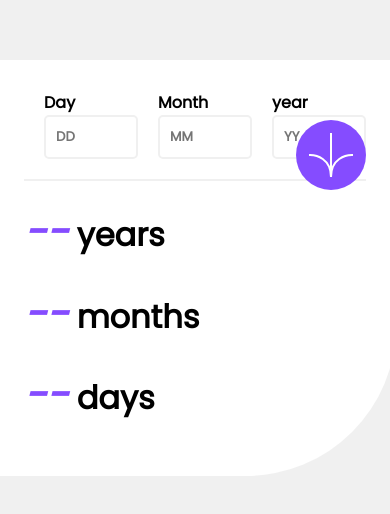
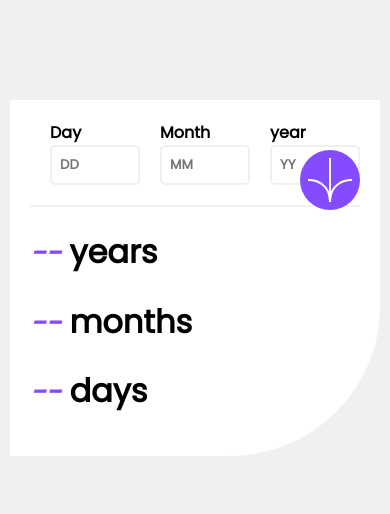
Before and after one commit to ayomideRussianCode/ageCalculator, a plain HTML site: page index.html in a window 390 px wide. Shown: the part 162-676 px from the top of the page. Drawn offline with Linux system fonts and the light colour scheme.

Commit message:
responnsiveness

```diff
--- a/style.css
+++ b/style.css
@@ -92,3 +92,42 @@ small {
     margin-bottom: 20px;
 
 }
+
+
+@media (max-width: 768px) {
+    .container {
+        padding: 20px;
+    }
+
+    .submit-btn {
+        right: 20px;
+        top: 50px;
+    }
+
+    .output span {
+        font-size: 32px;
+    }
+
+    small {
+        font-size: 0.5rem;
+    }
+
+    input {
+        padding: 8px;
+    }
+}
+
+@media (max-width: 480px) {
+    body {
+        padding: 10px;
+    }
+
+    .submit-btn {
+        width: 60px;
+        height: 60px;
+    }
+
+    .output span {
+        font-size: 28px;
+    }
+}
```
